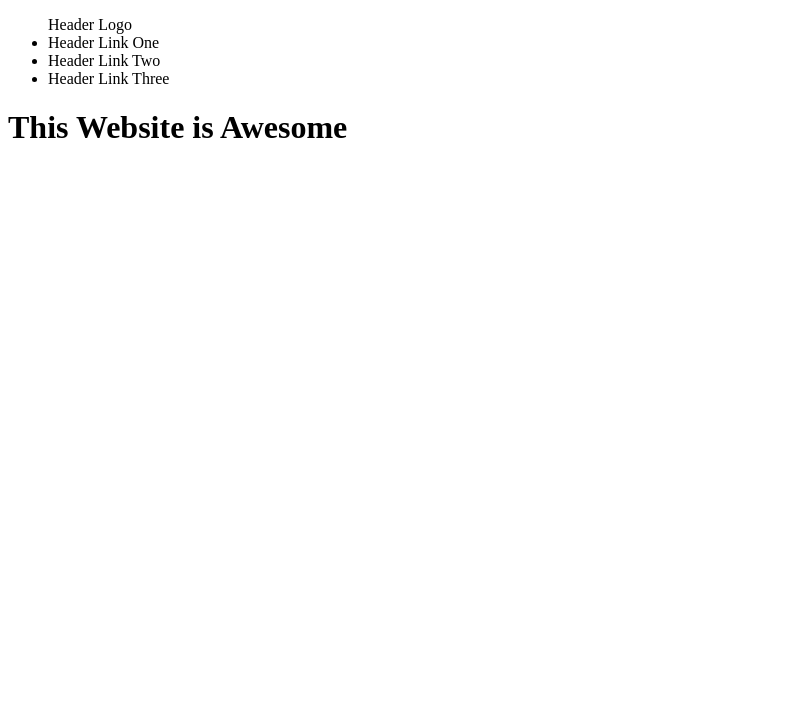
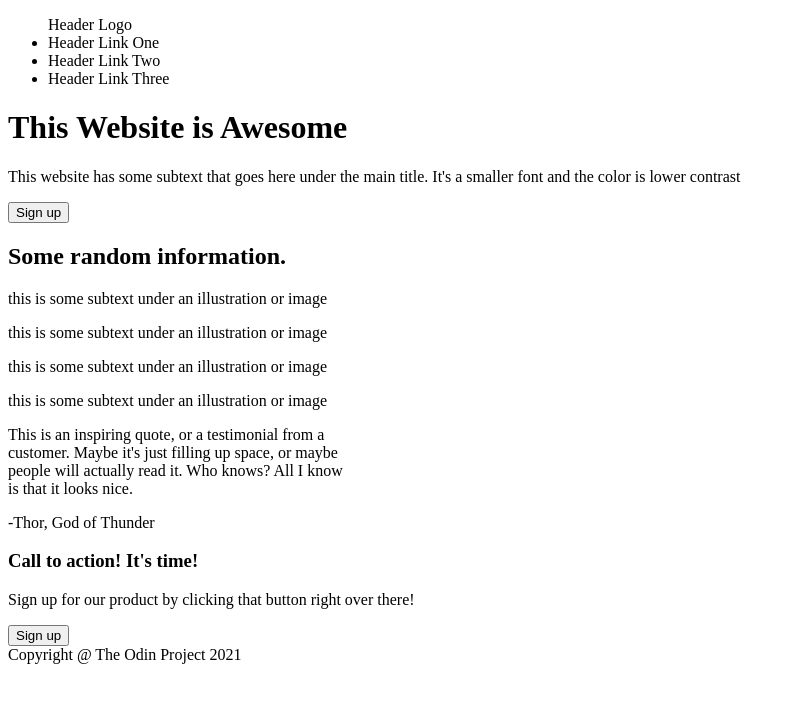
Before and after one commit to cziur/Odin-Landing-Page, a plain HTML site: page index.html in a window 1280 px wide. Shown: the whole page, without its empty margins (0-796 px from the left). Drawn offline with Linux system fonts and the light colour scheme.

Commit message:
Added containing elements and content

```diff
--- a/index.html
+++ b/index.html
@@ -16,9 +16,43 @@
             <li><a href=""></a>Header Link Three</li>
         </ul>
     </header>
-    <div>
+    <div class="topSection">
         <h1>This Website is Awesome</h1>
+        <p>This website has some subtext that goes here under the main title. It's a smaller font and the color is lower contrast</p>
+        <button class="button">Sign up</button>
+        <img src="" alt="">
     </div>
     </main>
+    <section>
+        <h2>Some random information.</h2>
+        <div class="boxOne">
+            <p>this is some subtext under an illustration or image</p>
+        </div>
+        <div class="boxTwo">
+            <p>this is some subtext under an illustration or image</p>
+        </div>
+        <div class="boxThree">
+            <p>this is some subtext under an illustration or image</p>
+        </div>
+        <div class="boxFour">
+            <p>this is some subtext under an illustration or image</p>
+        </div>
+    </section>
+    <article>
+        <p class="quote">This is an inspiring quote, or a testimonial from a <br>
+        customer. Maybe it's just filling up space, or maybe <br>
+        people will actually read it. Who knows? All I know <br>
+        is that it looks nice.
+        </p>
+        <span>-Thor, God of Thunder</span>
+    </article>
+    <div class="SignUpAd">
+        <h3>Call to action! It's time!</h3>
+        <p>Sign up for our product by clicking that button right over there!</p>
+        <button class="buttonTwo">Sign up</button>
+    </div>
+    <footer>
+        <span>Copyright @ The Odin Project 2021</span>
+    </footer>
 </body>
 </html>
```
